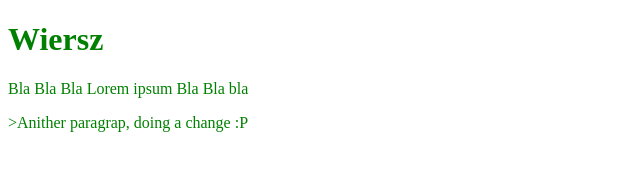
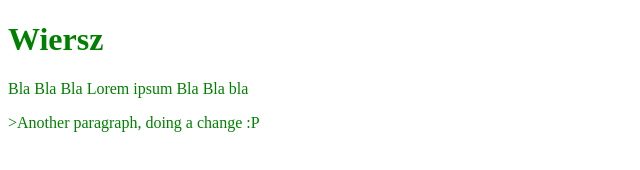
Before and after one commit to MarcinBros/Kodilla-projekty, a plain HTML site: page index.html in a window 1280 px wide. Shown: the full height of the page, 0-640 px from the left. Drawn offline with Linux system fonts and the light colour scheme.

Commit message:
Update index.html
Adding correct second paragraph

```diff
--- a/index.html
+++ b/index.html
@@ -16,6 +16,6 @@
       Bla Bla bla
     </p>
 
-    <p>>Anither paragrap, doing a change :P </p>
+    <p>>Another paragraph, doing a change :P </p>
 
   </body>
```
